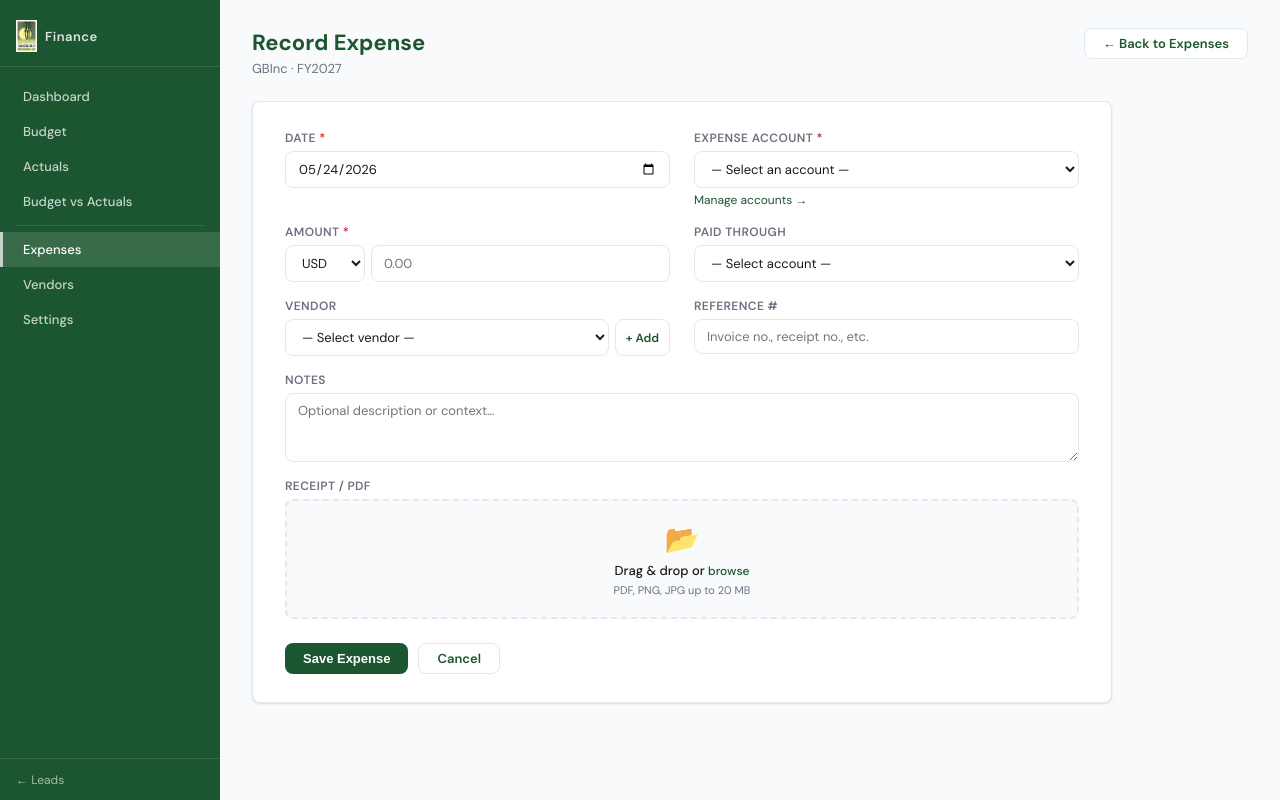
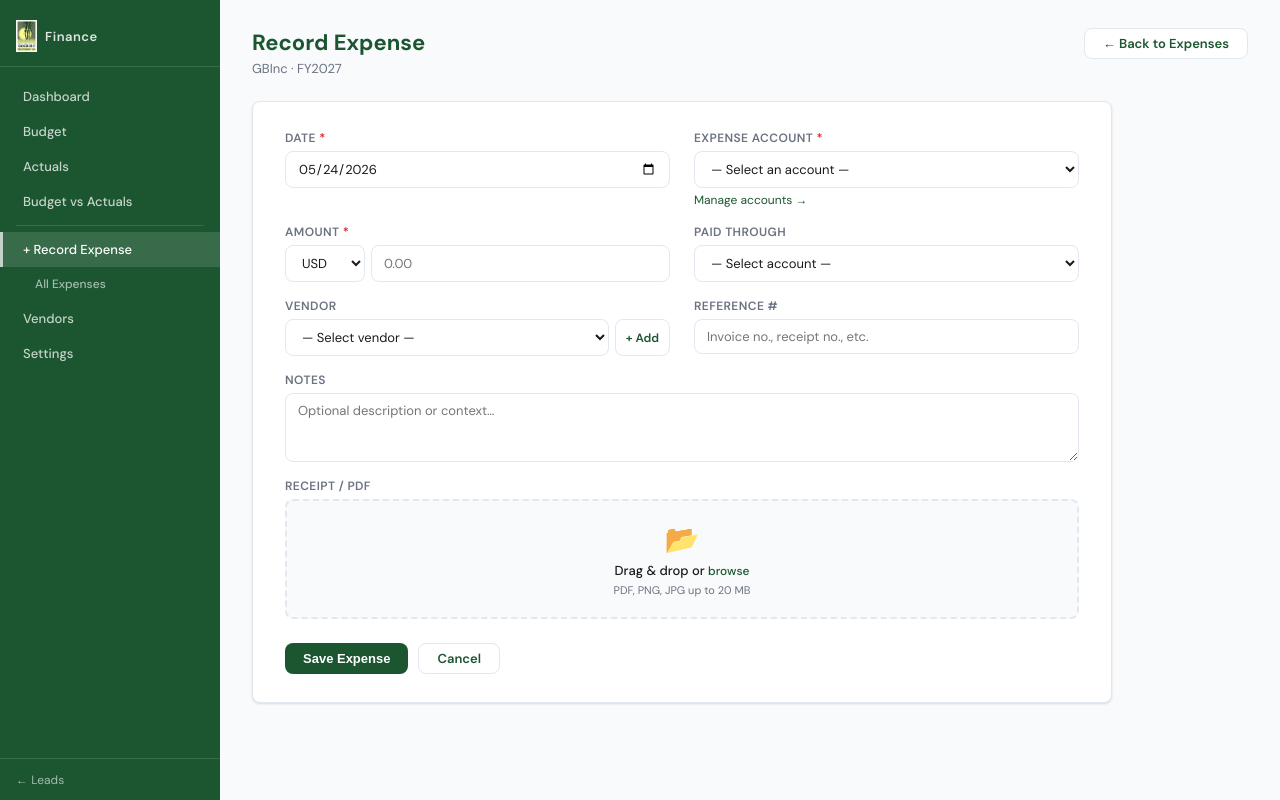
Before and after one commit to padmaja-artsee/godavari, a FastAPI app: page /expenses/new in a window 1280 px wide. Run offline with FastAPI, Linux system fonts and the light colour scheme; data comes from the database, SQL or seed files in the repository; data that the repository does not hold is empty.

Commit message:
Improve expense flow: sidebar goes to form, filter pre-fills new expense
Co-authored-by: Cursor <cursoragent@cursor.com>

```diff
--- a/finance/app/main.py
+++ b/finance/app/main.py
@@ -342,7 +342,12 @@ async def expenses_list(
 # ---------------------------------------------------------------------------
 
 @app.get("/expenses/new", response_class=HTMLResponse)
-async def expense_new_form(request: Request, fy: int = Query(0)):
+async def expense_new_form(
+    request: Request,
+    fy: int = Query(0),
+    account_id: int = Query(0),
+    vendor_id: int = Query(0),
+):
     from datetime import date
     fiscal_years = get_fiscal_years()
     if not fy:
@@ -355,6 +360,8 @@ async def expense_new_form(request: Request, fy: int = Query(0)):
         expense=None, accounts=accounts, vendors=vendors,
         payment_accounts=payment_accounts,
         today=date.today().isoformat(),
+        prefill_account=account_id,
+        prefill_vendor=vendor_id,
         page="expenses",
     ))
 
--- a/finance/static/finance.css
+++ b/finance/static/finance.css
@@ -305,6 +305,13 @@ body { font-family: 'DM Sans', system-ui, sans-serif; background: var(--bg); col
 /* ── Nav divider ── */
 .f-nav-divider { height: 1px; background: rgba(255,255,255,.12); margin: 6px 16px; }
 
+/* Sub nav link (indented) */
+.f-nav-sub {
+  padding-left: 32px !important;
+  font-size: 12px !important;
+  opacity: .8;
+}
+
 /* ── Filter row ── */
 .f-filter-row { margin-bottom: 14px; }
 .f-select-sm  { font-size: 12px; padding: 5px 8px; }
--- a/finance/templates/base.html
+++ b/finance/templates/base.html
@@ -22,7 +22,8 @@
         <a href="/actuals" class="{% if page=='actuals'   %}active{% endif %}">Actuals</a>
         <a href="/report"  class="{% if page=='report'    %}active{% endif %}">Budget vs Actuals</a>
         <div class="f-nav-divider"></div>
-        <a href="/expenses" class="{% if page=='expenses'  %}active{% endif %}">Expenses</a>
+        <a href="/expenses/new" class="{% if page=='expenses'  %}active{% endif %}">+ Record Expense</a>
+        <a href="/expenses" class="f-nav-sub {% if page=='expenses_list' %}active{% endif %}">All Expenses</a>
         <a href="/vendors"  class="{% if page=='vendors'   %}active{% endif %}">Vendors</a>
         <a href="/settings" class="{% if page=='settings'  %}active{% endif %}">Settings</a>
       </nav>
--- a/finance/templates/expense_form.html
+++ b/finance/templates/expense_form.html
@@ -40,7 +40,8 @@
           {% set prev_group.v = a.group_label %}
           {% endif %}
           <option value="{{ a.id }}"
-            {% if expense and expense.account_id == a.id %}selected{% endif %}>
+            {% if expense and expense.account_id == a.id %}selected
+            {% elif not expense and prefill_account and prefill_account == a.id %}selected{% endif %}>
             {{ a.name }}
           </option>
           {% endfor %}
@@ -96,7 +97,8 @@
             <option value="">— Select vendor —</option>
             {% for v in vendors %}
             <option value="{{ v.id }}"
-              {% if expense and expense.vendor_id == v.id %}selected{% endif %}>
+              {% if expense and expense.vendor_id == v.id %}selected
+              {% elif not expense and prefill_vendor and prefill_vendor == v.id %}selected{% endif %}>
               {{ v.name }}
             </option>
             {% endfor %}
--- a/finance/templates/expenses.html
+++ b/finance/templates/expenses.html
@@ -1,5 +1,5 @@
 {% extends "base.html" %}
-{% set page = "expenses" %}
+{% set page = "expenses_list" %}
 {% block title %}Expenses FY{{ fy }}{% endblock %}
 {% block content %}
 
@@ -14,7 +14,7 @@
       <a href="/expenses?fy={{ y }}" class="f-fy-btn {% if y == fy %}active{% endif %}">FY{{ y }}</a>
       {% endfor %}
     </div>
-    <a href="/expenses/new?fy={{ fy }}" class="f-btn f-btn-primary">+ New Expense</a>
+    <a href="/expenses/new?fy={{ fy }}{% if filter_account %}&account_id={{ filter_account }}{% endif %}{% if filter_vendor %}&vendor_id={{ filter_vendor }}{% endif %}" class="f-btn f-btn-primary">+ New Expense</a>
   </div>
 </div>
 
@@ -105,7 +105,7 @@
 {% else %}
 <div class="f-empty-state">
   <p>No expenses recorded for FY{{ fy }}.</p>
-  <a href="/expenses/new?fy={{ fy }}" class="f-btn f-btn-primary">+ Add First Expense</a>
+    <a href="/expenses/new?fy={{ fy }}{% if filter_account %}&account_id={{ filter_account }}{% endif %}{% if filter_vendor %}&vendor_id={{ filter_vendor }}{% endif %}" class="f-btn f-btn-primary">+ Add First Expense</a>
 </div>
 {% endif %}
 
```
